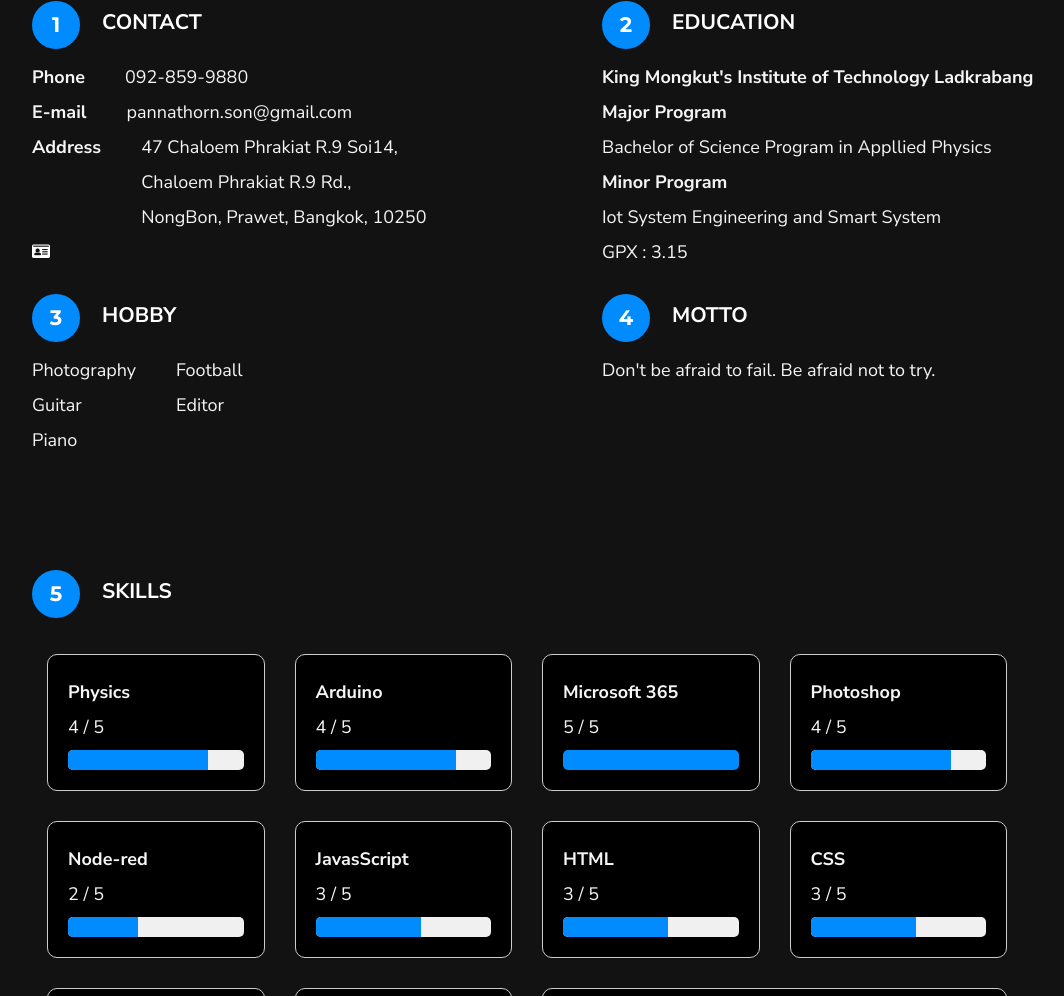
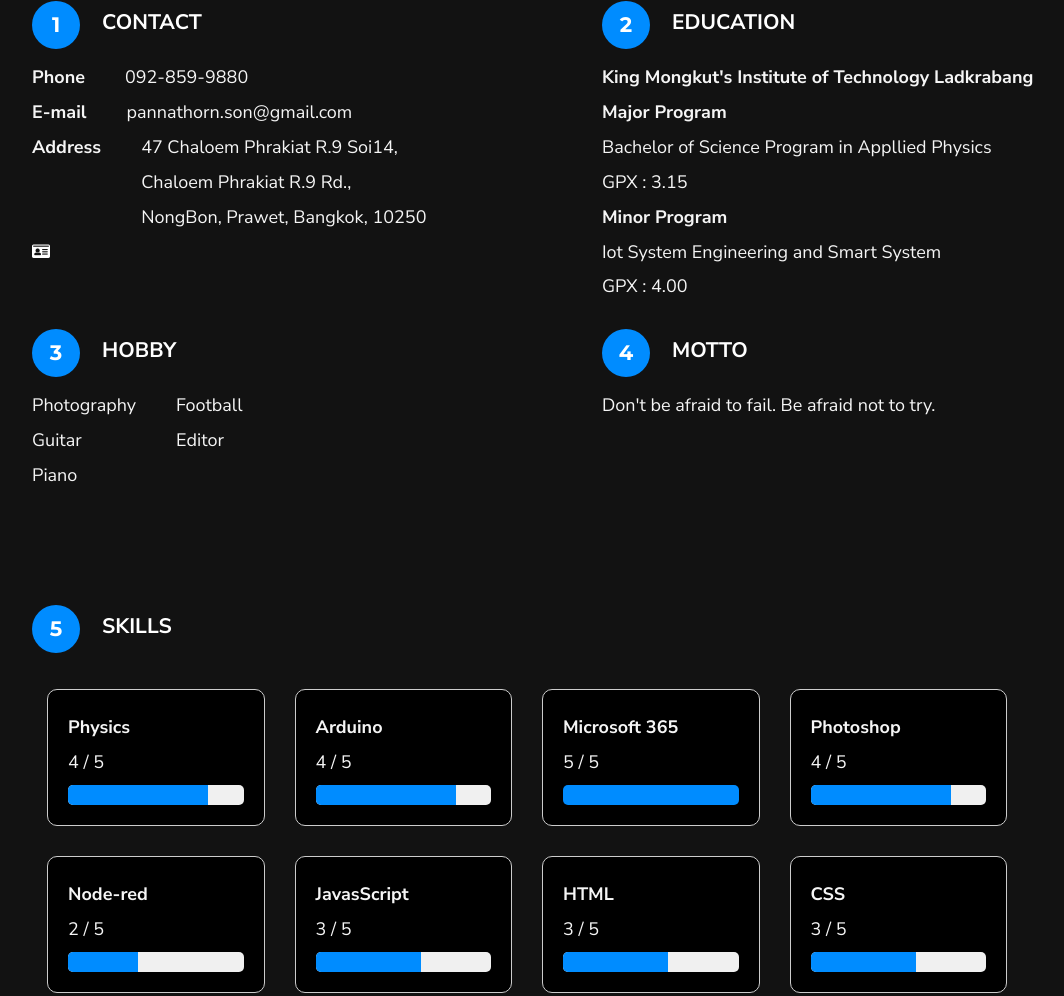
Before and after one commit to booknaaa/Portfolio_Pannathorn_Son-in_KMITL, a website: page index.html in a window 1280 px wide. Shown: the part 1353-2349 px from the top of the page, without its empty margins (68-1132 px from the left). Drawn offline with Linux system fonts and the light colour scheme; files whose address does not match are found by name.

Commit message:
Update26/5/2024

```diff
--- a/index.html
+++ b/index.html
@@ -207,9 +207,10 @@
                     <p><b>King Mongkut's Institute of Technology Ladkrabang</b></p>
                     <p><b>Major Program</b></p>
                     <p>Bachelor of Science Program in Appllied Physics</p>
+                    <p>GPX : 3.15</p>
                     <p><b>Minor Program</b></p>
                     <p>Iot System Engineering and Smart System</p>
-                    <p>GPX : 3.15</p>
+                    <p>GPX : 4.00</p>
                 </div>
             </div>
             <div class="col-block item-process" data-aos="fade-up">
```
